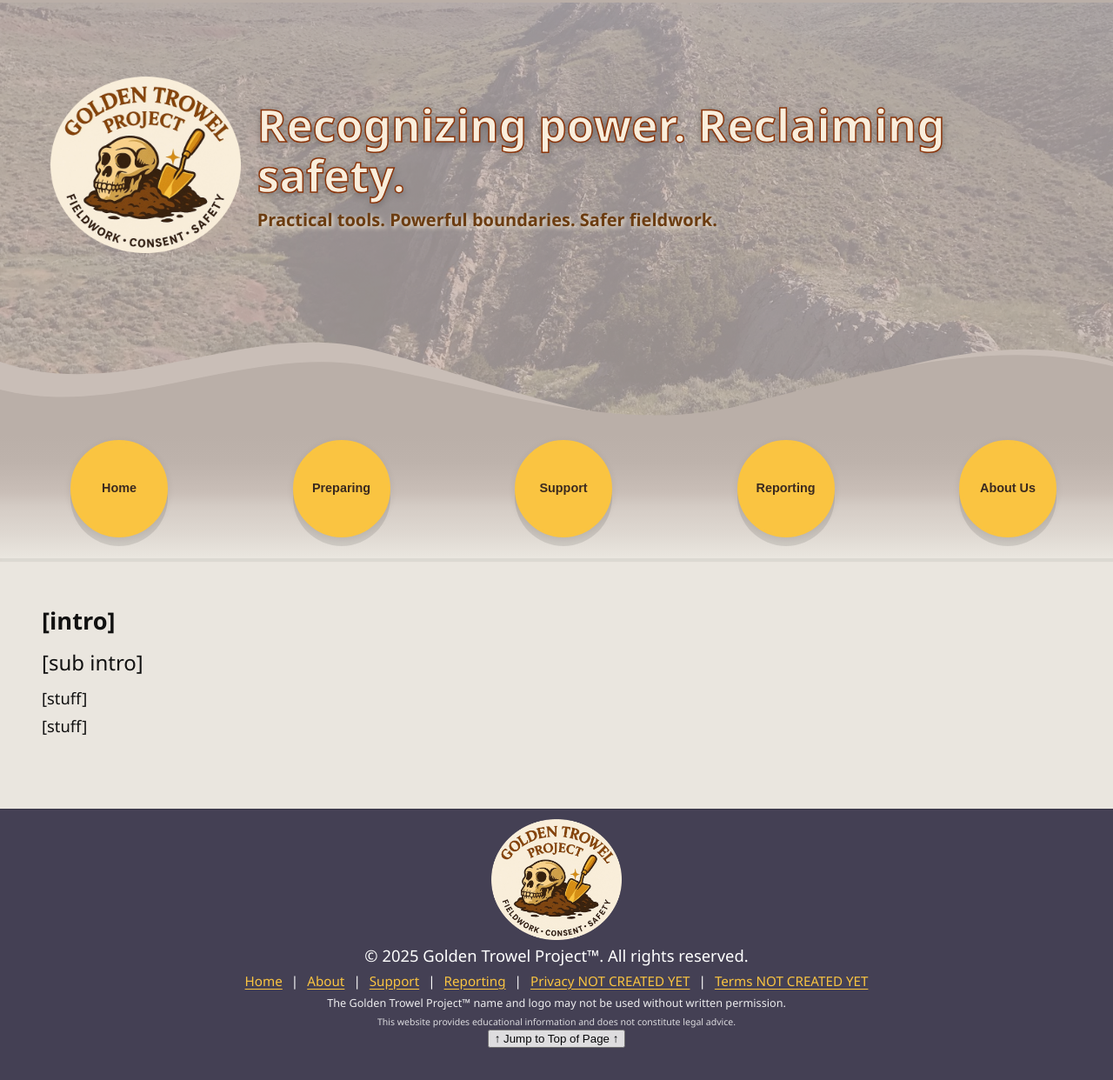
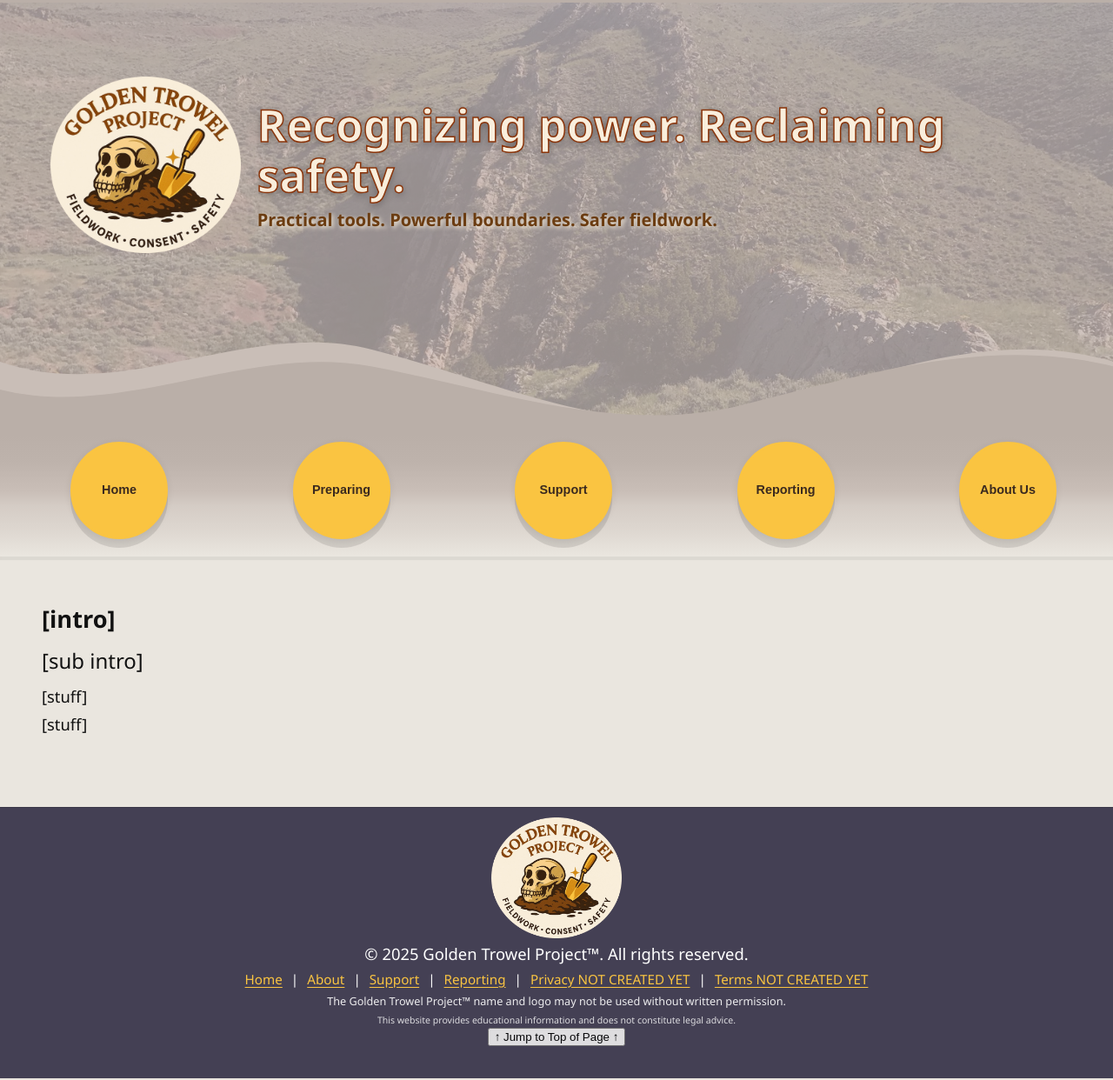
Before and after one commit to AnthroSafetyWarrior/GoldenTrowelProject, a Jekyll site: the page built from _pages/contact.html, in a window 1280 px wide. Shown: the whole page at 87% size. Built offline with Jekyll 4.4.1, drawn with Linux system fonts in a browser that asks for light colours.

Commit message:
updating name

```diff
--- a/_layouts/default.html
+++ b/_layouts/default.html
@@ -37,7 +37,7 @@
   --wave-dark:#baafa8;
 
   /* Scroll circle lift */
-  --circle-lift:-4px;
+  --circle-lift:-2px;
 
   /* Pills (single source of truth) */
   --pill-radius: 50px;
@@ -140,7 +140,7 @@
 .nav-gradient{
   /* was: position: sticky;  <-- remove */
   /* was: top: 0;            <-- remove */
-  margin-top: calc(var(--wave-overlap) * -1);
+  margin-top: -1;
   background: linear-gradient(
     to bottom,
     var(--wave-dark) 0%,
@@ -152,10 +152,6 @@
   );
   background-clip: padding-box;
 
-/* Pull nav band upward to eliminate the gap under the crest waves */
-.nav-gradient {
-  transform: translateY(-6px);
-}
 
   /* soften or remove the “overlap” look */
   box-shadow: 0px 3px 1px 1px rgba(0,0,0,.06);   /* or comment this line out */
```
